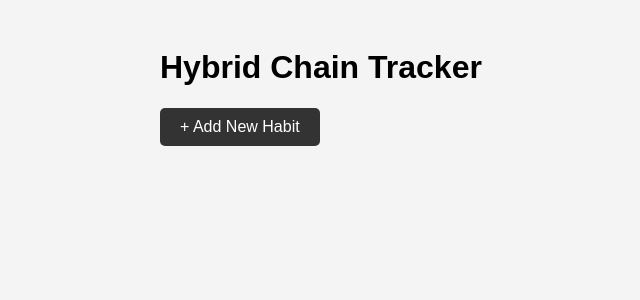
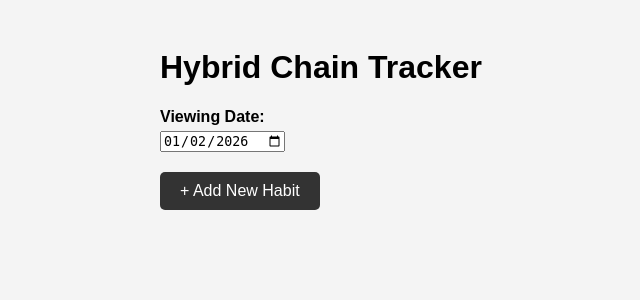
Before and after one commit to kuoppa55/habit-tracker-9000, a Flask app: page / in a window 1280 px wide. Shown: the top 300 px of the page, without its empty margins (80-720 px from the left). Run offline with Flask 3, Linux system fonts and the light colour scheme; data that the repository does not hold is empty.

Commit message:
Fix scroll issue and allow editing previous day's habits

```diff
--- a/app.py
+++ b/app.py
@@ -1,7 +1,7 @@
 import sqlite3
 import os
 from flask import Flask, g, render_template, request, redirect, url_for
-from datetime import date, timedelta
+from datetime import date, timedelta, datetime
 
 # Initi flask
 app = Flask(__name__)
@@ -60,7 +60,10 @@
 
 
 
-def calculate_habit_stats(habit):
+def calculate_habit_stats(habit, ref_date=None):
+    if ref_date is None:
+        ref_date = date.today()
+
     # Calculate current streak and today's status for a given habit
     db = get_db()
 
@@ -74,15 +77,15 @@
     log_dict = {row['date']: row['value'] for row in logs}
 
     # Check today's status first
-    today_str = date.today().strftime('%Y-%m-%d')
-    today_value = log_dict.get(today_str, 0)
+    current_str = ref_date.strftime('%Y-%m-%d')
+    current_value = log_dict.get(current_str, 0)
 
     # Determine if today is done -- for vices this will differ later on
-    is_completed = today_value >= habit['target']
+    is_completed = current_value >= habit['target']
 
     # Calculate historical streak
     streak = 0
-    check_date = date.today() - timedelta(days=1)
+    check_date = ref_date - timedelta(days=1)
 
     while True:
         d_str = check_date.strftime('%Y-%m-%d')
@@ -98,9 +101,9 @@
         streak += 1
 
     if habit['target'] > 0:
-        fill_percent = min(100, (today_value/ habit['target']) * 100)
+        fill_percent = min(100, (current_value/ habit['target']) * 100)
     else:
-        fill_percent = 0 if today_value == 0 else 100
+        fill_percent = 0 if current_value == 0 else 100
 
     shield_material = "wood"
     if streak >= 60:
@@ -114,17 +117,18 @@
         'streak': streak,
         'fill_percent': fill_percent,
         'is_completed': is_completed,
-        'today_value': today_value,
+        'today_value': current_value,
         'shield_material': shield_material
     }
 
-def get_habit_history(habit_id, target):
+def get_habit_history(habit_id, target, ref_date=None):
+    if ref_date is None:
+        ref_date = date.today()
     db = get_db()
     history = []
 
-    today = date.today()
     for i in range(4, -1, -1):
-        d = today - timedelta(days=i)
+        d = ref_date - timedelta(days=i)
         d_str = d.strftime('%Y-%m-%d')
 
         row = db.execute(
@@ -144,7 +148,7 @@
             'date': d.strftime('%a'),
             'full_date': d_str,
             'completed': completed,
-            'is_today': (d == today),
+            'is_today': (d == ref_date),
             'fill_percent': fill_percent,
         })
 
@@ -157,16 +161,24 @@
 @app.route('/')
 def index():
     db = get_db()
+
+    date_str = request.args.get('date')
+    if date_str:
+        try:
+            view_date = datetime.strptime(date_str, '%Y-%m-%d').date()
+        except ValueError:
+            view_date = date.today()
+    else:
+        view_date = date.today()
     habits_query = db.execute('SELECT * FROM habits').fetchall()
 
     habits_data = []
     for habit in habits_query:
-        stats = calculate_habit_stats(habit)
-
-        history = get_habit_history(habit['id'], habit['target'])
+        stats = calculate_habit_stats(habit, ref_date=view_date)
+        history = get_habit_history(habit['id'], habit['target'], ref_date=view_date)
         habits_data.append({**habit, **stats, 'history': history})
 
-    return render_template('index.html', habits=habits_data)
+    return render_template('index.html', habits=habits_data, current_view_date=view_date)
 
 @app.route('/add', methods=('GET', 'POST'))
 def add_habit():
@@ -194,7 +206,10 @@
 @app.route('/log/<int:habit_id>', methods=['POST'])
 def log_progress(habit_id):
     db = get_db()
-    today = date.today().strftime('%Y-%m-%d')
+
+    log_date_str = request.form.get('date')
+    if not log_date_str:
+        log_date_str = date.today().strftime('%Y-%m-%d')
 
     try:
         amount = float(request.form.get('amount'))
@@ -203,7 +218,7 @@
 
     existing_log = db.execute(
         'SELECT * FROM daily_logs WHERE habit_id = ? AND date = ?',
-        (habit_id, today)
+        (habit_id, log_date_str)
     ).fetchone()
 
     if existing_log:
@@ -215,10 +230,10 @@
     else:
         db.execute(
             'INSERT INTO daily_logs (habit_id, date, value) VALUES (?, ?, ?)',
-            (habit_id, today, amount)
+            (habit_id, log_date_str, amount)
         )
     db.commit()
-    return redirect(url_for('index'))
+    return redirect(url_for('index', date=log_date_str))
 
 if __name__ == '__main__':
     app.run(debug=True)
--- a/templates/index.html
+++ b/templates/index.html
@@ -8,6 +8,14 @@
 <body>
     <div class="container">
         <h1>Hybrid Chain Tracker</h1>
+
+        <form action="{{ url_for('index')}}" method="GET" style="margin-bottom: 20px;">
+            <label for="date-picker">Viewing Date:</label>
+            <input type="date" id="date-picker" name="date"
+               value="{{ current_view_date }}"
+               onchange="this.form.submit()">
+        </form>
+
         <a href="{{ url_for('add_habit') }}" class="btn" style="margin-bottom: 20px;">+ Add New Habit</a>
 
         {% for habit in habits %}
@@ -23,6 +31,7 @@
                             <button class="btn btn-disabled" disabled>Completed!</button>
                         {% else %}
                             <form action="{{ url_for('log_progress', habit_id=habit.id) }}" method="POST">
+                                <input type="hidden" name="date" value="{{ current_view_date }}">
                                 <input type="hidden" name="amount" value="{{ habit.target }}">
                                 <button type="submit" class="btn btn-checkin">Check In</button>
                             </form>
@@ -34,6 +43,7 @@
                         </div>
 
                         <form action="{{ url_for('log_progress', habit_id=habit.id) }}" method="POST" class="prog-form">
+                            <input type="hidden" name="date" value="{{ current_view_date }}">
                             <input type="number" name="amount" step="any" placeholder="+ Add" required>
                             <button type="submit" class="btn btn-small">+</button>
                         </form>
@@ -43,6 +53,7 @@
                             <button class="btn btn-vice-disabled" disabled>Shield Active</button>
                         {% else %}
                             <form action="{{ url_for('log_progress', habit_id=habit.id) }}" method="POST">
+                                <input type="hidden" name="date" value="{{ current_view_date }}">
                                 <input type="hidden" name="amount" value="1">
                                 <button type="submit" class="btn btn-vice">Deflect Vice</button>
                             </form>
@@ -73,7 +84,9 @@
                             <div class="link-connector
                                 {{ 'active' if (day.completed and prev_day.completed) else '' }}
                                 {{'animate' if (day.is_today and day.completed and prev_day.completed) else '' }}
-                            "></div>
+                                "
+                                style="{% if day.completed and prev_day.completed %}background-color: {{ habit.color }};{% endif %}"
+                            ></div>
                         {% endif %}
 
                         <div class="node-wrapper">
@@ -111,5 +124,15 @@
             </div>
         </div> {% endfor %}
     </div>
+    <script>
+        document.addEventListener('DOMContentLoaded', function(event) {
+            var scrollPos = localStorage.getItem('scrollpos');
+            if (scrollPos) window.scrollTo(0, scrollPos);
+        });
+
+        window.onbeforeunload = function(e) {
+            localStorage.setItem('scrollpos', window.scrollY);
+        };
+    </script>
 </body>
 </html>
```
